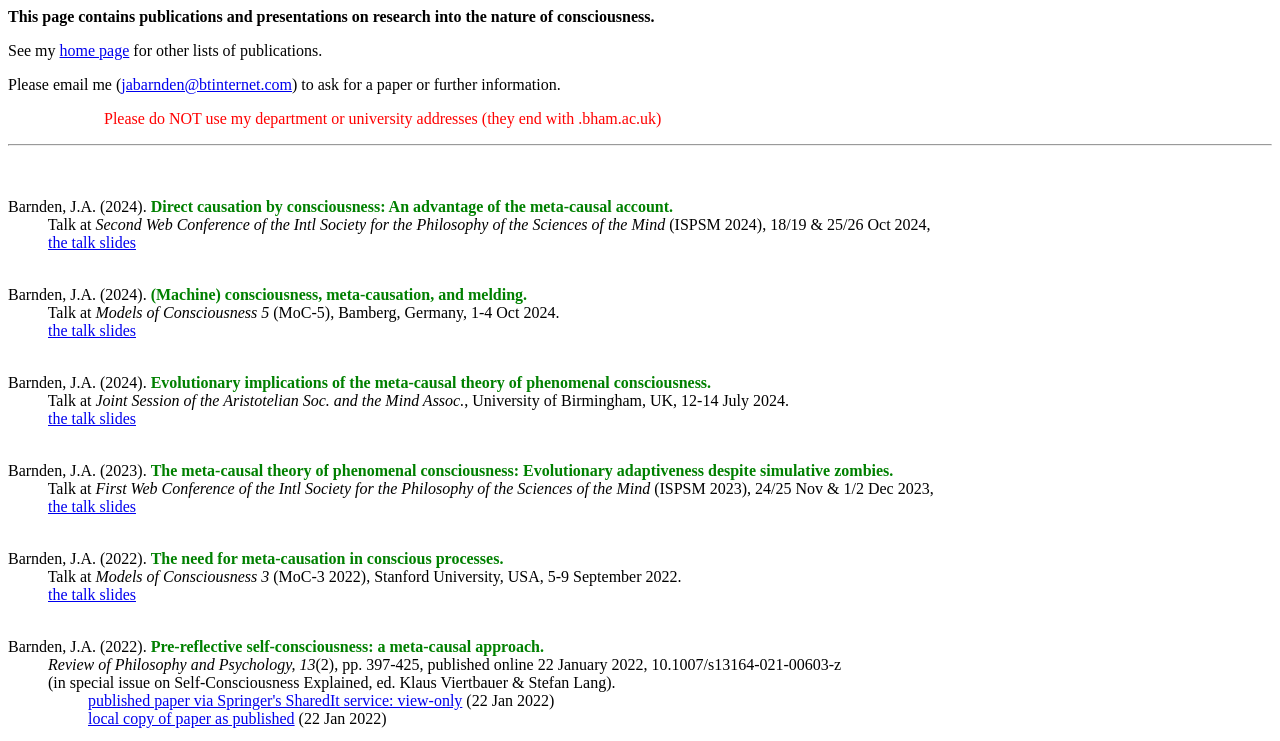
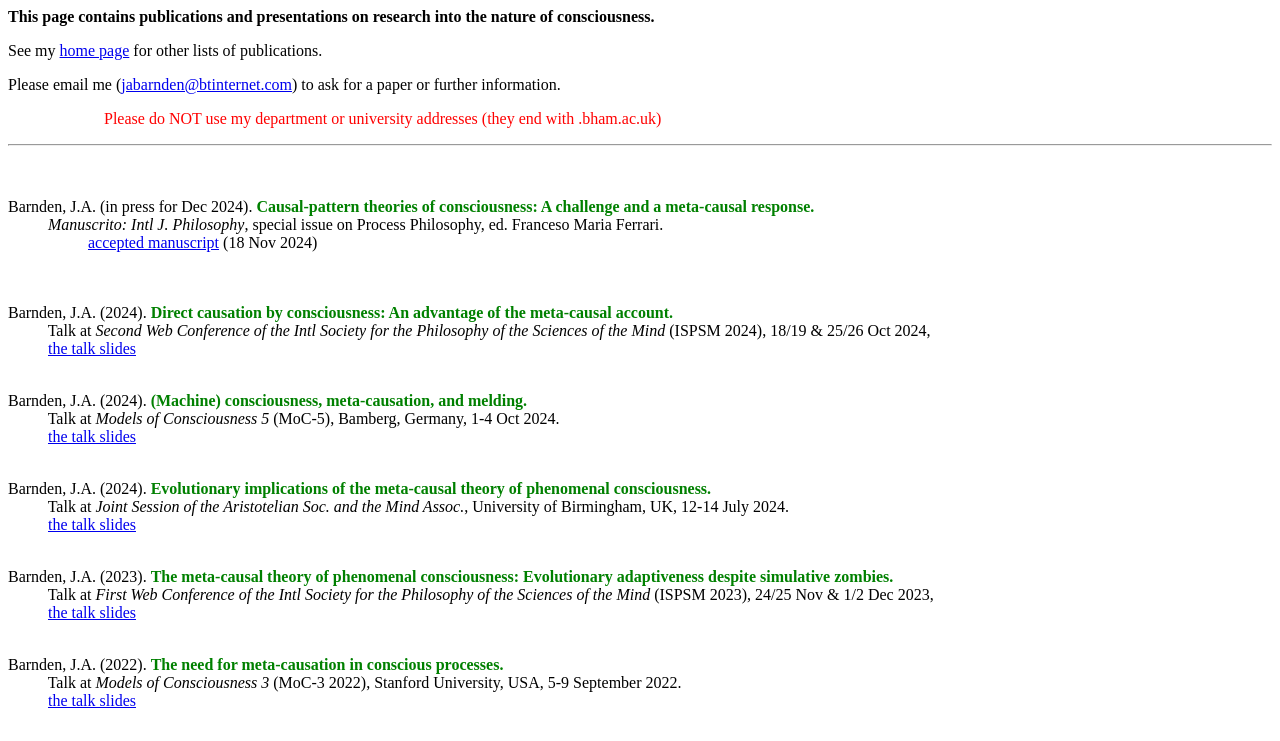
Before and after one commit to johnbarnden/johnbarnden.github.io, a plain HTML site: page Publications/consciousness.list.html in a window 1280 px wide. Shown: the top 741 px of the page. Drawn offline with Linux system fonts and the light colour scheme.

Commit message:
Update consciousness.list.html

```diff
--- a/Publications/consciousness.list.html
+++ b/Publications/consciousness.list.html
@@ -24,6 +24,17 @@ Please do NOT use my department or university addresses (they end with .bham.ac.
 <HR>
 
 
+
+<P><BR><BR>
+Barnden, J.A. (in press for Dec 2024).
+<B><FONT COLOR=GREEN>
+Causal-pattern theories of consciousness: A challenge and a meta-causal response.
+</FONT></B>
+<BR>
+   &nbsp; &nbsp; &nbsp; &nbsp; &nbsp;
+   <I>Manuscrito: Intl J. Philosophy</I>, special issue on Process Philosophy, ed. Franceso Maria Ferrari.<BR>
+      &nbsp; &nbsp; &nbsp; &nbsp; &nbsp; &nbsp; &nbsp; &nbsp; &nbsp; &nbsp;
+      <A   HREF=../Papers.may15-/manuscrito.revmin.nov24.MS-accepted.4distrib.my-website.pdf>accepted manuscript</A> (18 Nov 2024)
 
 
 <P><BR><BR>
```
